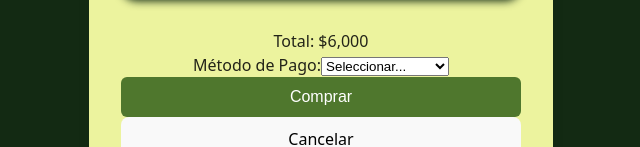
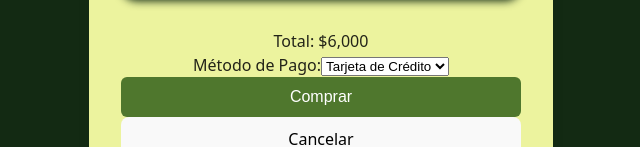
Before and after one commit to genomicheli/EHP_ISW_4K4_2025_G2, a React (Vite) app in the folder app/: page /purchase in a window 1280 px wide. Shown: the part 605-752 px from the top of the page, without its empty margins (319-959 px from the left). Built offline with nearby package versions, Linux system fonts and the light colour scheme; sample sign-in values are in the browser's storage.

Commit message:
remove seleccionar from options

```diff
--- a/app/src/pages/PurchasePage.tsx
+++ b/app/src/pages/PurchasePage.tsx
@@ -218,7 +218,6 @@ export default function PurchasePage() {
               value={paymentMethod}
               onChange={(e) => setPaymentMethod(e.target.value)}
             >
-              <option value="">Seleccionar...</option>
               <option value="tarjeta">Tarjeta de Crédito</option>
               <option value="efectivo">Efectivo</option>
             </select>
```
